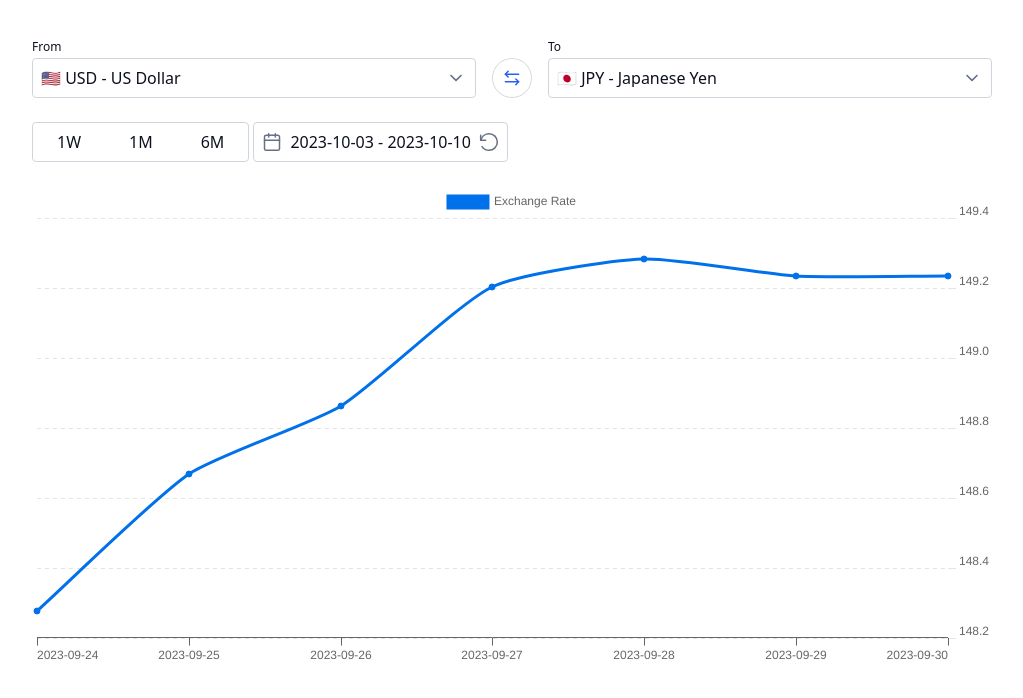
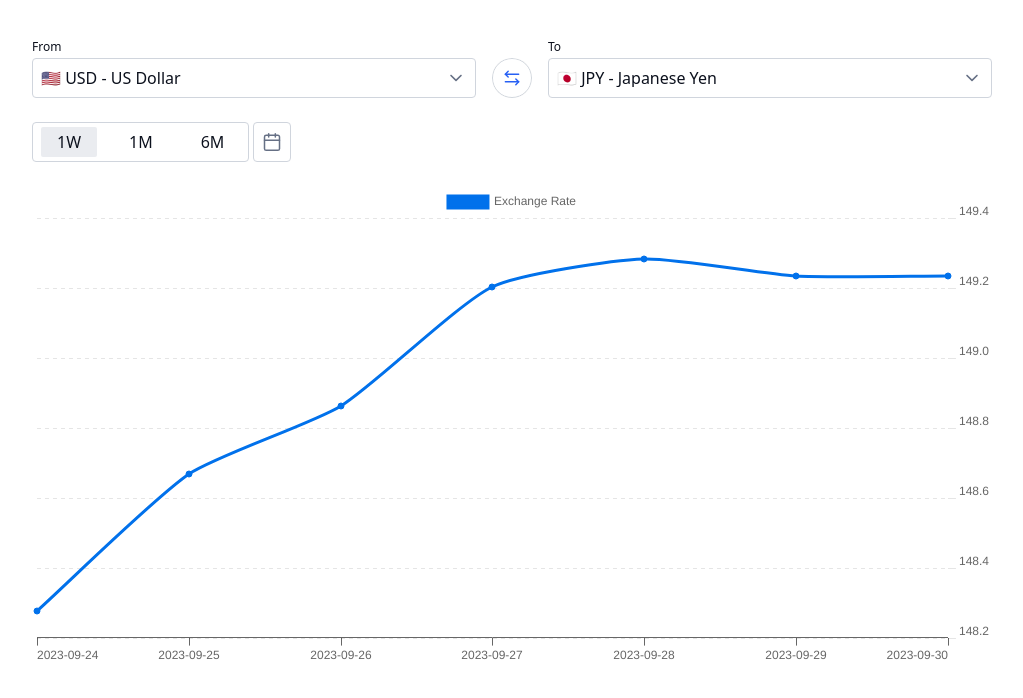
Before and after one commit to vjcagay/currency-converter, a React (Vite) app in the folder frontend/: page / in a window 1280 px wide. Shown: the top 698 px of the page, without its empty margins (128-1151 px from the left). Built offline with nearby package versions, Linux system fonts and the light colour scheme.

Commit message:
chore: DatePicker defaults to 1W preset

```diff
--- a/frontend/src/components/date-picker/DatePicker.tsx
+++ b/frontend/src/components/date-picker/DatePicker.tsx
@@ -88,7 +88,7 @@ const Calendar = (props: CalendarProps) => {
 const presetRanges = ["1W", "1M", "6M"];
 
 const DatePicker = (props: Props) => {
-  const [selectedPresetRange, setSelectedPresetRange] = useState("");
+  const [selectedPresetRange, setSelectedPresetRange] = useState("1W");
 
   useEffect(() => {
     if (selectedPresetRange) {
```
Also changed, not shown: 1 other file (tests, documents, lock files or other folders).
